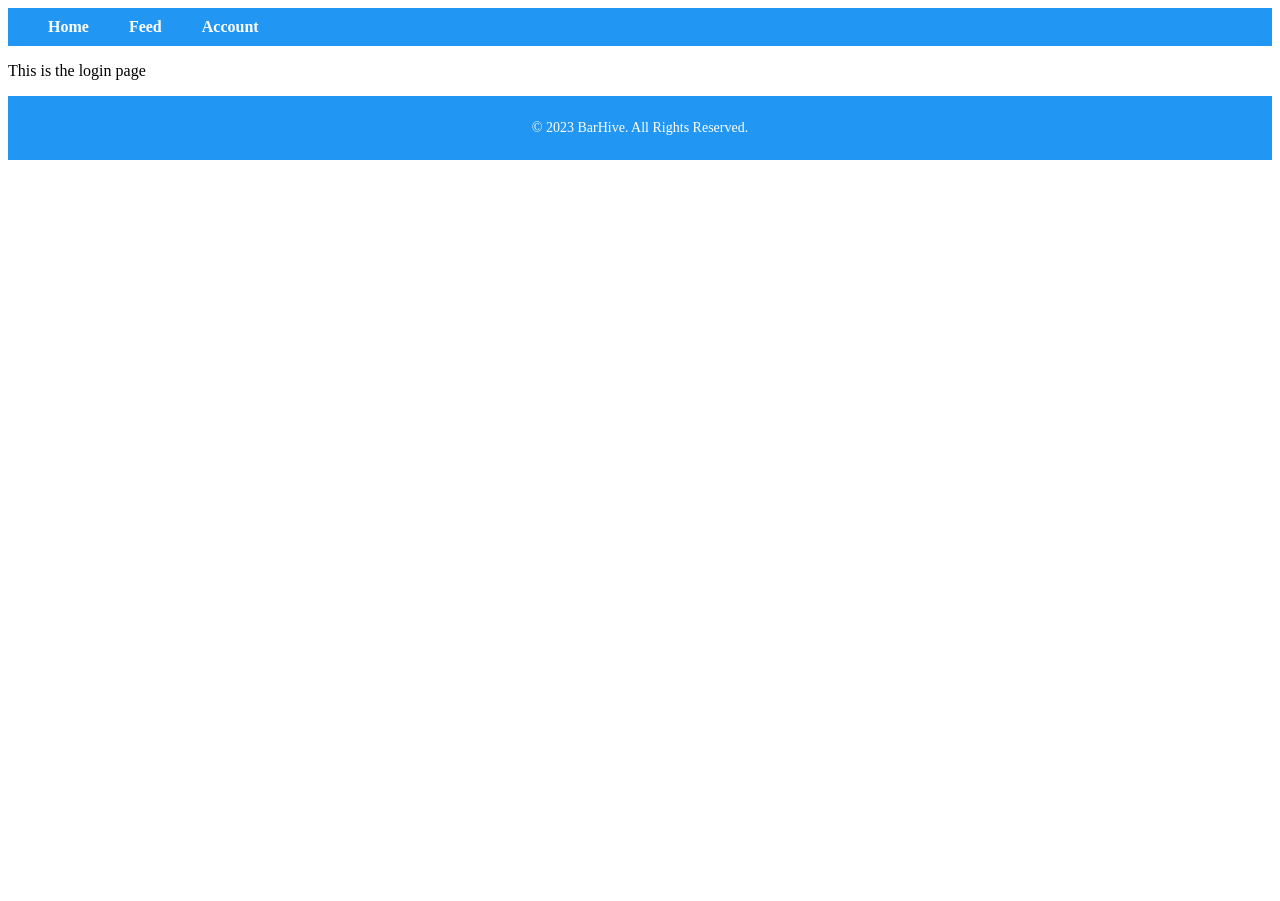
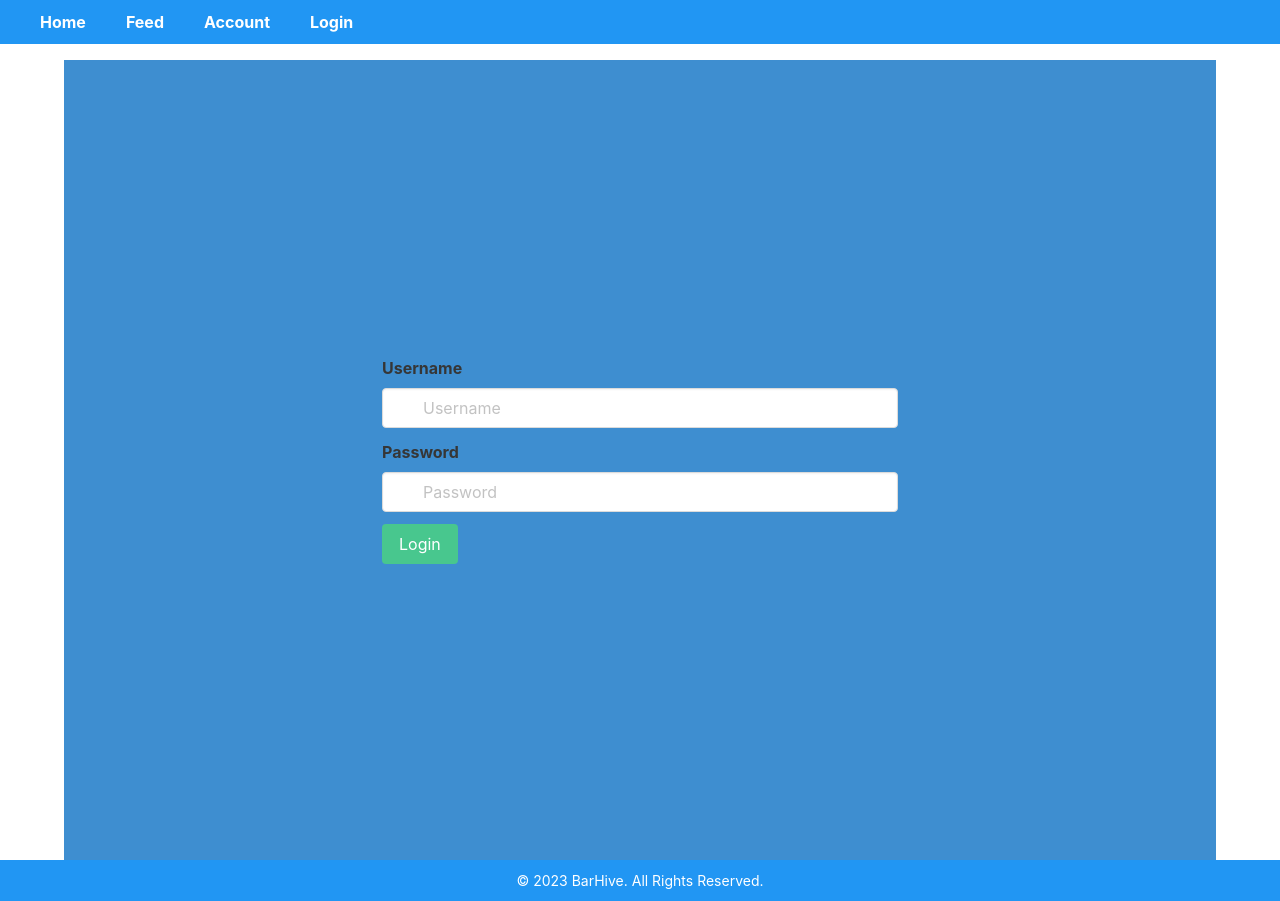
Before and after one commit to WormWaffles/Forum-Project, a Flask app: page /login in a window 1280 px wide. Before the commit the page ends 160 px from the top, so only its background shows below. Run offline with Flask 2, Linux system fonts and the light colour scheme; some libraries are stand-ins or nearby versions.

Commit message:
Adding login feature

```diff
--- a/app.py
+++ b/app.py
@@ -1,9 +1,29 @@
-from flask import Flask, render_template, redirect, request
+from flask import Flask, render_template, redirect, request,session,g,url_for
 import random
 
 app = Flask(__name__)
+app.secret_key='somesecretkeythatonlyiknow'
+
+# User Class
+class User:
+    def __init__(self, id, username, password):
+        self.id = id
+        self.username = username
+        self.password = password
+
+users=[]
+users.append(User(id=1, username='Admin', password='Admin'))
+users.append(User(id=2, username='Becca', password='secret'))
 
 posts: dict[int, dict] = { 200 : {'title': 'Post Title', 'content': 'I really like my dog!', 'file': "", 'likes': 0, 'dislikes': 0, 'comments': {} } }
+
+@app.before_request
+def before_request():
+    g.user = None
+
+    if 'user_id' in session:
+        user = [x for x in users if x.id == session ['user_id']][0]
+        g.user = user
 
 @app.route('/')
 def index():
@@ -13,18 +33,35 @@ def index():
 def feed():
     return render_template('feed.html', posts=posts)
 
-@app.route('/account')
-def account():
-    return render_template('account.html')
 
 # go to create post page
 @app.get('/create')
 def create():
     return render_template('create.html')
 
-@app.get('/login')
+@app.route('/login', methods=['GET','POST'])
 def login():
+    if request.method=='POST':
+        session.pop('user_id',None)
+
+        username = request.form['username']
+        password = request.form['password']
+
+        user = [x for x in users if x.username == username][0]
+        if user and user.password ==password:
+            session['user_id'] = user.id
+            return redirect(url_for('account'))
+
+        return redirect(url_for('login'))
+
     return render_template('login.html')
+
+@app.route('/account')
+def account():
+    if not g.user:
+        return redirect(url_for('login'))
+
+    return render_template('account.html')
 
 # create post
 @app.post('/add_post')
--- a/templates/_layout.html
+++ b/templates/_layout.html
@@ -3,6 +3,7 @@
 <html>
 <head>
 	<title>BarHive</title>
+	<link rel="stylesheet" href="https://cdn.jsdelivr.net/npm/bulma@0.8.0/css/bulma.min.css">
 	<link rel="stylesheet" href="/static/styles/_layout.css">
 </head>
 <body>
@@ -11,6 +12,7 @@
 			<li><a href="/">Home</a></li>
 			<li><a href="/feed">Feed</a></li>
 			<li><a href="/account">Account</a></li>
+			<li><a href="/login">Login</a></li>
 		</ul>
 	</nav>
     <div class="container pt-4">
--- a/templates/login.html
+++ b/templates/login.html
@@ -2,6 +2,43 @@
 {% block body %}
     <link rel="stylesheet" href="/static/styles/login.css">
     <!-- login page -->
-    <p>This is the login page</p>
-
+    <body>
+        <section class="hero is-info is-fullheight">
+          <div class="hero-body">
+            <div class="container">
+              <div class="columns is-centered">
+                <div class="column is-half">
+                  <form method="POST">
+                    <div class="field">
+                      <label class="label">Username</label>
+                      <div class="control has-icons-left has-icons-right">
+                        <input class="input" type="text" name="username" placeholder="Username">
+                        <span class="icon is-small is-left">
+                          <i class="fas fa-user"></i>
+                        </span>
+                      </div>
+                    </div>
+                    <div class="field">
+                      <label class="label">Password</label>
+                      <p class="control has-icons-left">
+                        <input class="input" type="password" name="password" placeholder="Password">
+                        <span class="icon is-small is-left">
+                          <i class="fas fa-lock"></i>
+                        </span>
+                      </p>
+                    </div>
+                    <div class="field">
+                      <p class="control">
+                        <button type="submit" class="button is-success">
+                          Login
+                        </button>
+                      </p>
+                    </div>
+                  </form>
+                </div>
+              </div>
+            </div>
+          </div>
+        </section>
+      </body>
 {% endblock %}
```
Also changed, not shown: templates/account.html (+14 -1 lines).
